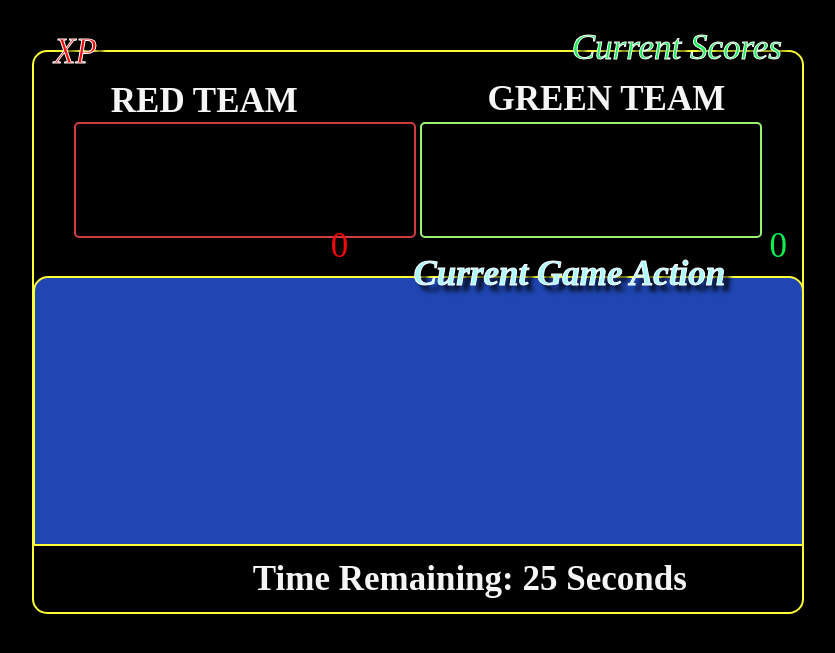
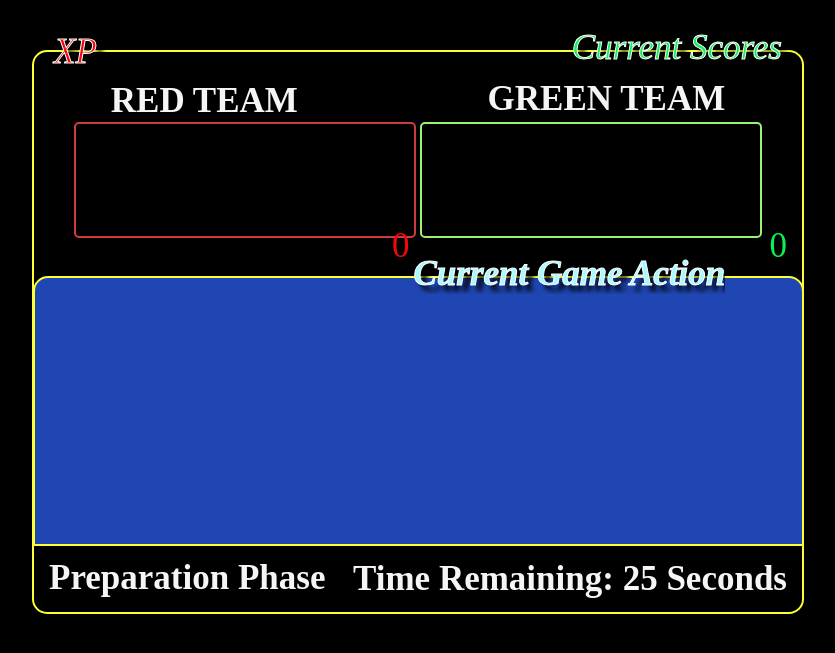
Before and after one commit to SE-Team1-F21/Software-Engineering-Team-1-Project, a Flask app: template templates/playAction.html in a window 1280 px wide. Shown: the top 653 px of the page, without its empty margins (224-1059 px from the left). Run offline with Flask 2, Linux system fonts and the light colour scheme; the template is opened without the code that fills it, so the values that code supplies are empty; some libraries are stand-ins or nearby versions.

Commit message:
Add files via upload

```diff
--- a/static/actionStyle.css
+++ b/static/actionStyle.css
@@ -31,6 +31,7 @@ body {
     border-width: 2px;
     border-radius: 15px 15px 0px 0px;
     border-color: rgb(252, 255, 53);
+
 }
 
 .xp {
@@ -67,7 +68,7 @@ h2 {
 
 h3 {
     position: absolute;
-    right: 15%;
+    right: 15px;
     bottom: -22px;
     color: rgb(245, 245, 245);
     font-size: 35px;
@@ -83,6 +84,7 @@ h4 {
 
 h5 {
     position: absolute;
+    overflow-y: hidden;
     right: 10%;
     top: -82px;
     color: rgb(169, 249, 255);
@@ -93,20 +95,32 @@ h5 {
     font-style: italic;
 }
 
-.hits {
+h6 {
     position: absolute;
-    left: 6px;
-    top: 3px;
+    left: 15px;
+    bottom: -68px;
     color: rgb(245, 245, 245);
     font-size: 35px;
 }
 
+.hits {
+    position: absolute;
+    left: 6px;
+    height: 100%;
+    width: calc(100% - 6px);
+    top: 0px;
+    color: rgb(245, 245, 245);
+    font-size: 35px;
+    overflow-y: auto;
+}
+
 .score1 {
     position: absolute;
-    left: calc(10% + 220px);
+    left: calc(44% + 20px);
     top: calc(40% - 50px);
     color: rgb(245, 8, 8);
     font-size: 35px;
+    -webkit-text-stroke-color: rgb(255, 255, 255);
 }
 
 .score2 {
@@ -115,6 +129,7 @@ h5 {
     top: calc(40% - 50px);
     color: rgb(11, 241, 80);
     font-size: 35px;
+    -webkit-text-stroke-color: rgb(255, 255, 255);
 }
 
 .redScores {
@@ -140,6 +155,7 @@ h5 {
     position: absolute;
     top: 0;
     right: 10px;
+    text-align: right;
 }
 
 .redList {
@@ -171,6 +187,7 @@ h5 {
     position: absolute;
     top: 0;
     right: 10px;
+    text-align: right;
 }
 
 .greenList {
```
